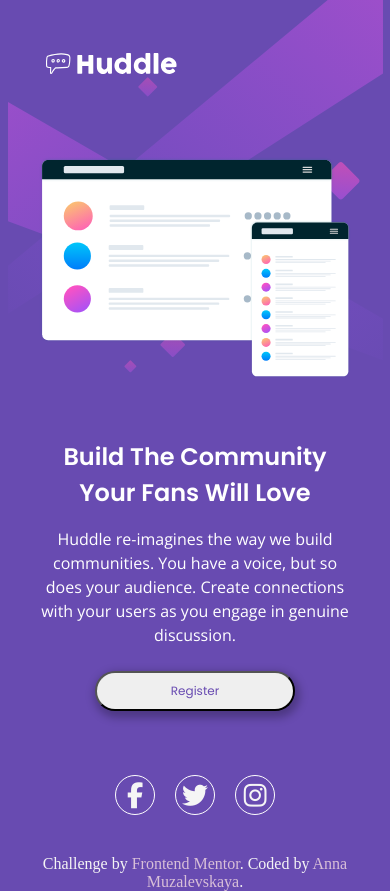
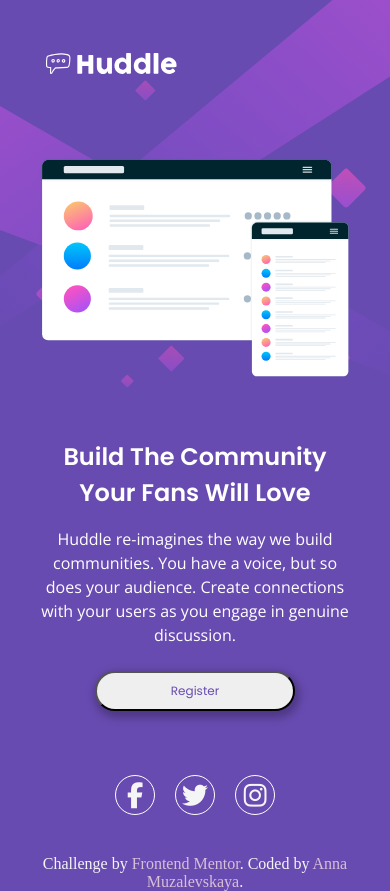
Before and after one commit to NitaLewska/huddle-landing-page-with-single-introductory-section, a plain HTML site: page index.html in a window 390 px wide. Drawn offline with nearby package versions, Linux system fonts and the light colour scheme.

Commit message:
Update styles.css

```diff
--- a/styles.css
+++ b/styles.css
@@ -16,8 +16,9 @@ body {
     padding-right: 85px;
     background-color: #684BB1;
     background-image: url(images/bg-desktop.svg);
-    background-position-x: center;
-    background-size: cover;
+    background-position-x: left;
+    background-size:contain;
+    background-repeat:no-repeat;
 }
 
 header {
@@ -124,7 +125,7 @@ footer i:hover{
         background-image: url(images/bg-mobile.svg);
         background-position-x: center;
         background-repeat: no-repeat;
-        background-size:auto;
+        background-size:contain;
     }
 
     main {
```
